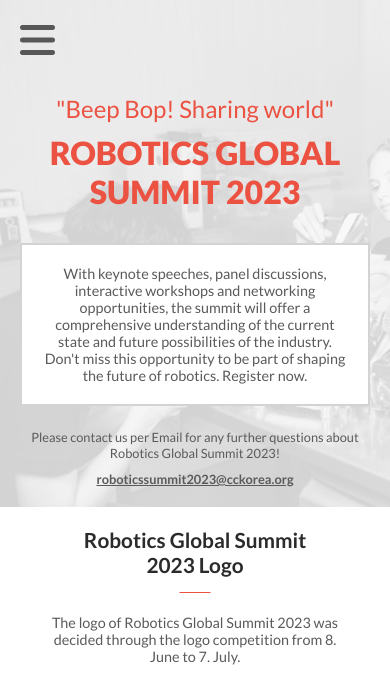
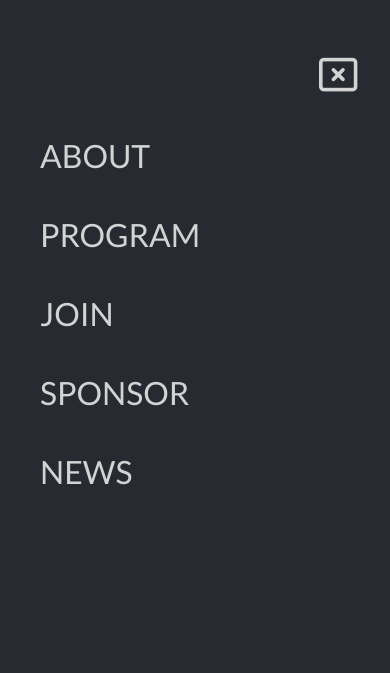
Before and after one commit to jaimevillegas/capstone_first_module, a website: page about.html in a window 390 px wide. Both pictures are taken after a click on the button 25 px from the left and 25 px from the top of the page. Shown: the top 673 px of the page. Drawn offline with Linux system fonts and the light colour scheme.

Commit message:
Add about.js and work on modal dialog

```diff
--- a/about.css
+++ b/about.css
@@ -33,6 +33,54 @@ footer p {
   font-size: 0.7rem;
   margin: auto;
   padding: 0;
+}
+
+.modal-dialog {
+  display: none;
+  /* display: block; */
+  position: fixed;
+  z-index: 1;
+  left: 0;
+  top: 0;
+  width: 100%;
+  height: 100vh;
+  overflow-y:hidden;
+  background-color: var(--darker-grey);
+}
+
+.modal-dialog ul {
+  list-style-type: none;
+  padding: 40px;
+}
+
+.modal-dialog i {
+  font-size: 1.2em;
+  color: var(--light-grey);
+  position: relative;
+  left: 90%;
+  transition: 0.2s linear;
+}
+
+.modal-dialog i:hover {
+  color: var(--main-red-color);
+  transition: 0.2s linear;
+}
+
+.modal-dialog li {
+  margin: 40px auto;
+}
+
+
+.modal-dialog a {
+  color: var(--light-grey);
+  font-size: 2rem;
+  text-decoration: none;
+  transition: 0.2s linear;
+}
+
+.modal-dialog a:hover {
+  color: var(--main-red-color);
+  transition: 0.2s linear;
 }
 
 .about-nav-and-main {
--- a/about.html
+++ b/about.html
@@ -9,9 +9,19 @@
     <title>About</title>
 </head>
 <body>
+    <div id='modal-menu' class="modal-dialog">
+        <ul>
+            <a id='close-modal-menu' href=""><i class="fa-regular fa-rectangle-xmark"></i></a>
+            <li><a id='about-page' href="about.html">ABOUT</a> </li>
+            <li><a class="menuItem" href="">PROGRAM</a></li>
+            <li><a class="menuItem" href="">JOIN</a></li>
+            <li><a class="menuItem" href="">SPONSOR</a></li>
+            <li><a class="menuItem" href="">NEWS</a></li>
+        </ul>
+    </div>
     <section class="about-nav-and-main">
         <nav class="about-navigation-mobile">
-            <button class="about-burger-menu">
+            <button id='open-modal-menu' class="about-burger-menu">
                 <i class="fa-sharp fa-solid fa-bars"></i>
             </button>
         </nav>
@@ -109,5 +119,6 @@
             <p>Some Rights Reserved</p>
         </div>
     </footer>
+    <script src="about.js"></script>
 </body>
 </html>
--- /dev/null
+++ b/about.js
@@ -0,0 +1,17 @@
+const navMenu = document.getElementById('modal-menu');
+const open = document.getElementById('open-modal-menu');
+const close = document.getElementById('close-modal-menu');
+const menuAbout = document.getElementById('about-page');
+const menuItem = document.querySelectorAll('.menu-item');
+
+function mobileMenuDisplayNone() {
+    navMenu.style.display = 'none';
+}
+
+function mobileMenuDisplayBlock() {
+    navMenu.style.display = 'block';
+}
+
+open.addEventListener('click', (() => { mobileMenuDisplayBlock(); }));
+close.addEventListener('click', (() => { mobileMenuDisplayNone(); }));
+menuItem.addEventListener('click', (() => { mobileMenuDisplayNone(); }));
```
